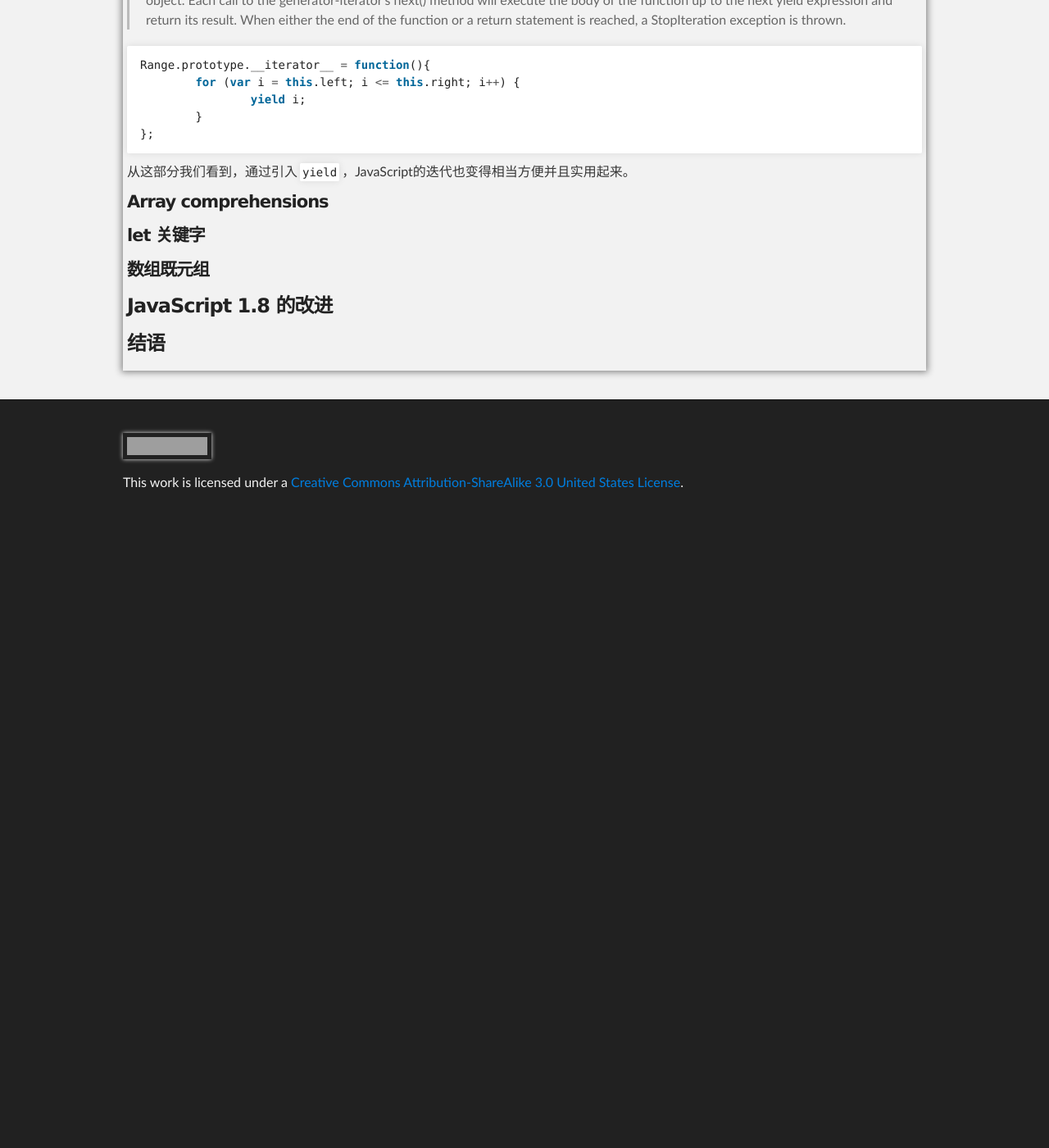
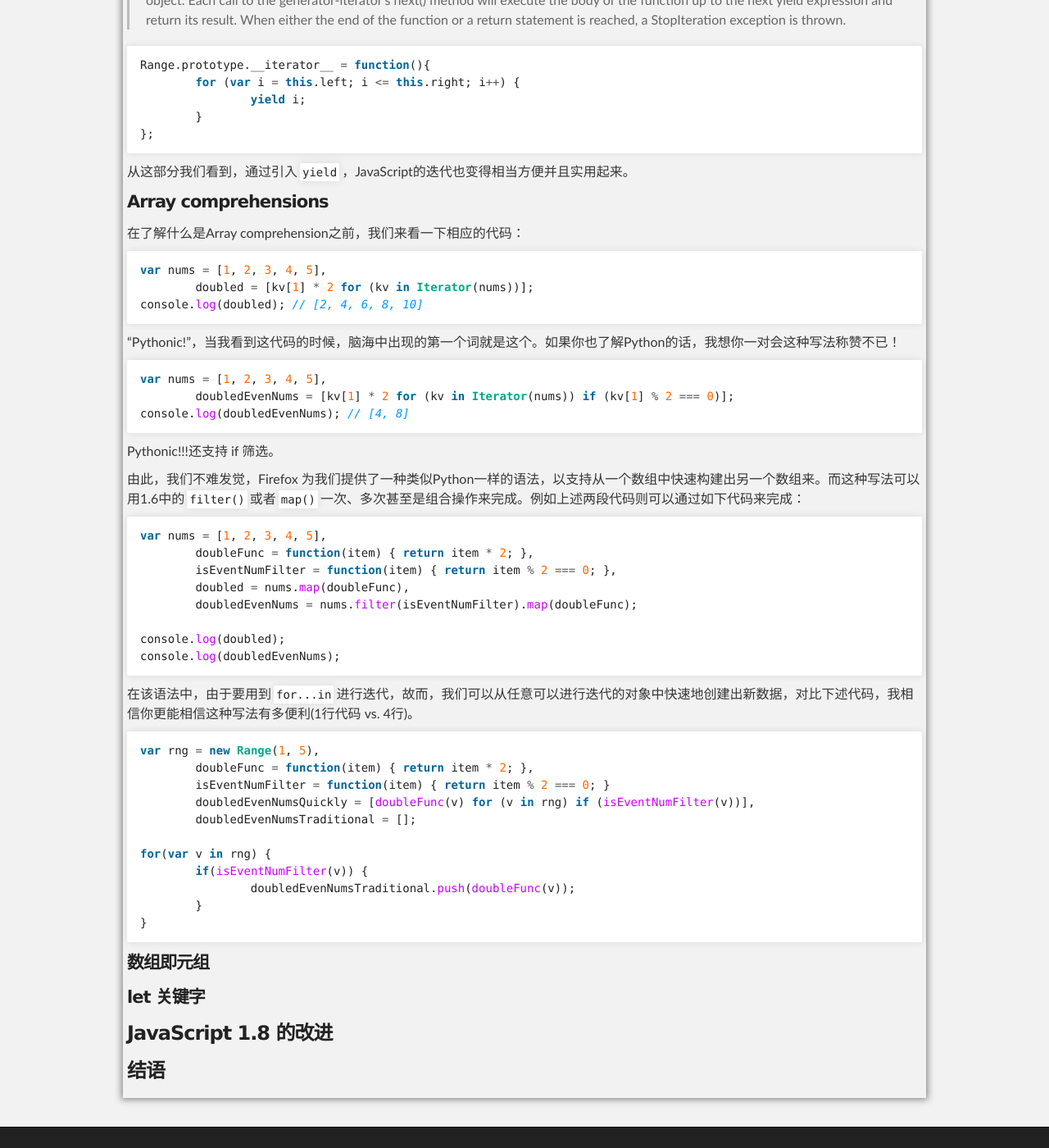
Before and after one commit to hippasus/hippasus.github.com, a Jekyll site: the page built from _posts/2013-03-02-what-improvements-have-been-done-to-javascript-by-mozilla-firefox.md, in a window 1280 px wide and 1400 px high, scrolled down 4509 px. Shown: the whole window at 82% size. Built offline with Jekyll 4.4.1, drawn with Linux system fonts in a browser that asks for light colours; Markdown is read by kramdown in place of the engine named in the settings; before the commit the page ends 5139 px from its top, so only the background shows below that; grey boxes are pictures that could not be loaded.

Commit message:
complete the Array comprehensions part.

```diff
--- a/_posts/2013-03-02-what-improvements-have-been-done-to-javascript-by-mozilla-firefox.md
+++ b/_posts/2013-03-02-what-improvements-have-been-done-to-javascript-by-mozilla-firefox.md
@@ -203,11 +203,55 @@ Range.prototype.__iterator__ = function(){
 
 #### Array comprehensions
 
+在了解什么是Array comprehension之前，我们来看一下相应的代码：
+{% highlight js %}
+var nums = [1, 2, 3, 4, 5],
+	doubled = [kv[1] * 2 for (kv in Iterator(nums))];
+console.log(doubled); // [2, 4, 6, 8, 10]
+{% endhighlight %}
+
+“Pythonic!”，当我看到这代码的时候，脑海中出现的第一个词就是这个。如果你也了解Python的话，我想你一对会这种写法称赞不已！
+
+{% highlight js %}
+var nums = [1, 2, 3, 4, 5],
+	doubledEvenNums = [kv[1] * 2 for (kv in Iterator(nums)) if (kv[1] % 2 === 0)];
+console.log(doubledEvenNums); // [4, 8]
+{% endhighlight %}
+
+Pythonic!!!还支持 if 筛选。
+
+由此，我们不难发觉，Firefox 为我们提供了一种类似Python一样的语法，以支持从一个数组中快速构建出另一个数组来。而这种写法可以用1.6中的`filter()`或者`map()`一次、多次甚至是组合操作来完成。例如上述两段代码则可以通过如下代码来完成：
+{% highlight js %}
+var nums = [1, 2, 3, 4, 5],
+	doubleFunc = function(item) { return item * 2; },
+	isEventNumFilter = function(item) { return item % 2 === 0; },
+	doubled = nums.map(doubleFunc),
+	doubledEvenNums = nums.filter(isEventNumFilter).map(doubleFunc);
+
+console.log(doubled);
+console.log(doubledEvenNums);
+{% endhighlight %}
+
+在该语法中，由于要用到`for...in`进行迭代，故而，我们可以从任意可以进行迭代的对象中快速地创建出新数据，对比下述代码，我相信你更能相信这种写法有多便利(1行代码 vs. 4行)。
+
+{% highlight js %}
+var rng = new Range(1, 5),
+	doubleFunc = function(item) { return item * 2; },
+	isEventNumFilter = function(item) { return item % 2 === 0; }
+	doubledEvenNumsQuickly = [doubleFunc(v) for (v in rng) if (isEventNumFilter(v))],
+	doubledEvenNumsTraditional = [];
+
+for(var v in rng) {
+	if(isEventNumFilter(v)) {
+		doubledEvenNumsTraditional.push(doubleFunc(v));
+	}
+}
+{% endhighlight %}
+
+
+#### 数组即元组
 
 #### let 关键字
-
-
-#### 数组既元组
 
 
 ### JavaScript 1.8 的改进
```
